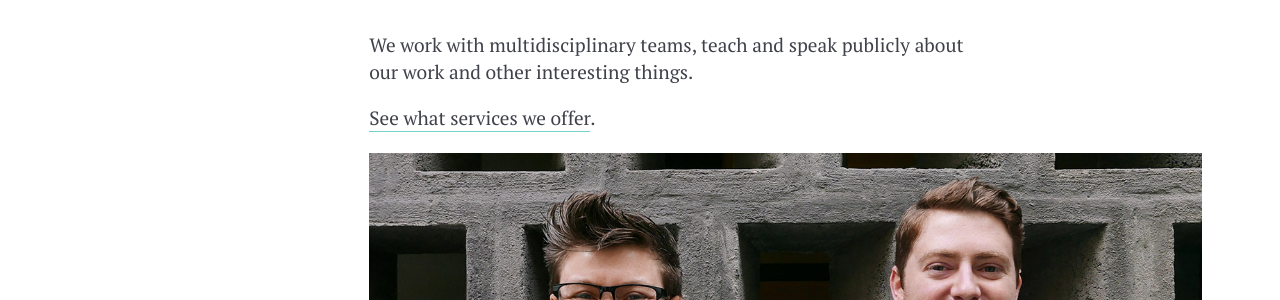
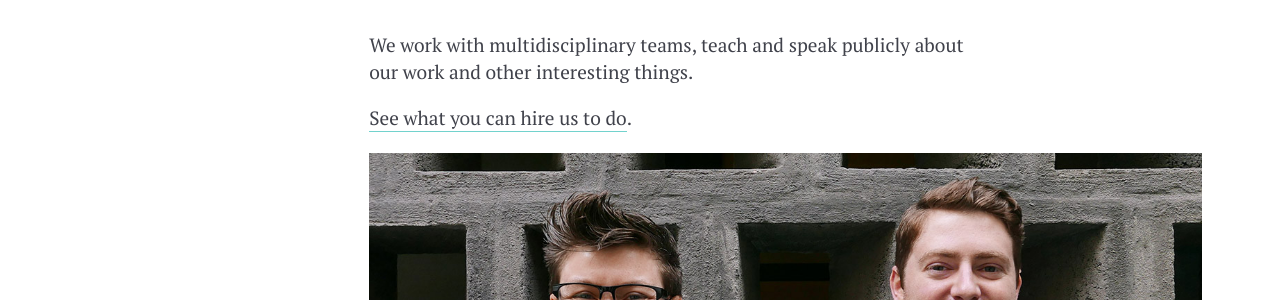
Before and after one commit to buckleywilliams/buckleywilliams, a Jekyll site: the page built from index.html, in a window 1280 px wide and 900 px high, scrolled down 3357 px. Shown: the part 152-452 px from the top of the window. Built offline with Jekyll 4.4.1, drawn with Linux system fonts in a browser that asks for light colours.

Commit message:
Tweak the services phrasing

```diff
--- a/index.html
+++ b/index.html
@@ -25,7 +25,7 @@ layout: home
     <div class="intro">
       <p>We work with multidisciplinary teams, teach and speak publicly about our work and other interesting things.</p>
 
-      <p><a href="/services">See what services we offer</a>.</p>
+      <p><a href="/services">See what you can hire us to do</a>.</p>
     </div>
     <img src="/assets/img/natanddan.jpg" alt="Nat and Dan">
   </div>
--- a/services.html
+++ b/services.html
@@ -7,7 +7,7 @@ description: We work with multidisciplinary teams, teach and speak publicly abou
 
 <div class="row">
   <div class="maincol--offset">
-    <h3>Services we offer</h3>
+    <h3>Services you can hire us to do</h3>
 
     <h4>Browser prototyping training</h4>
     <h5>1–2 days</h5>
```
